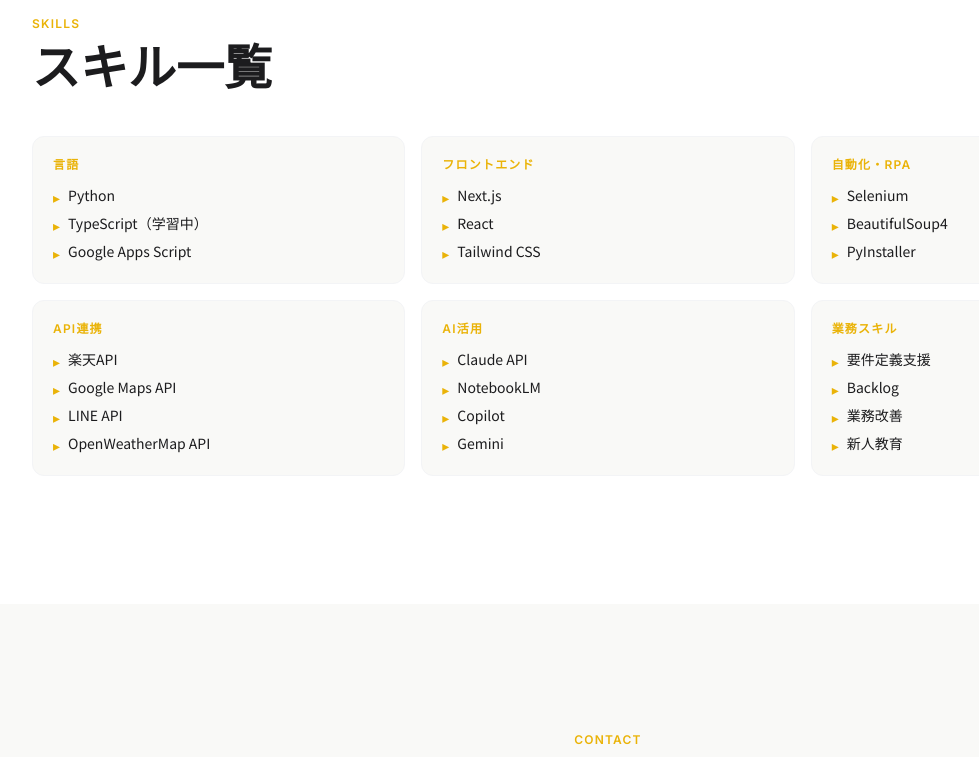
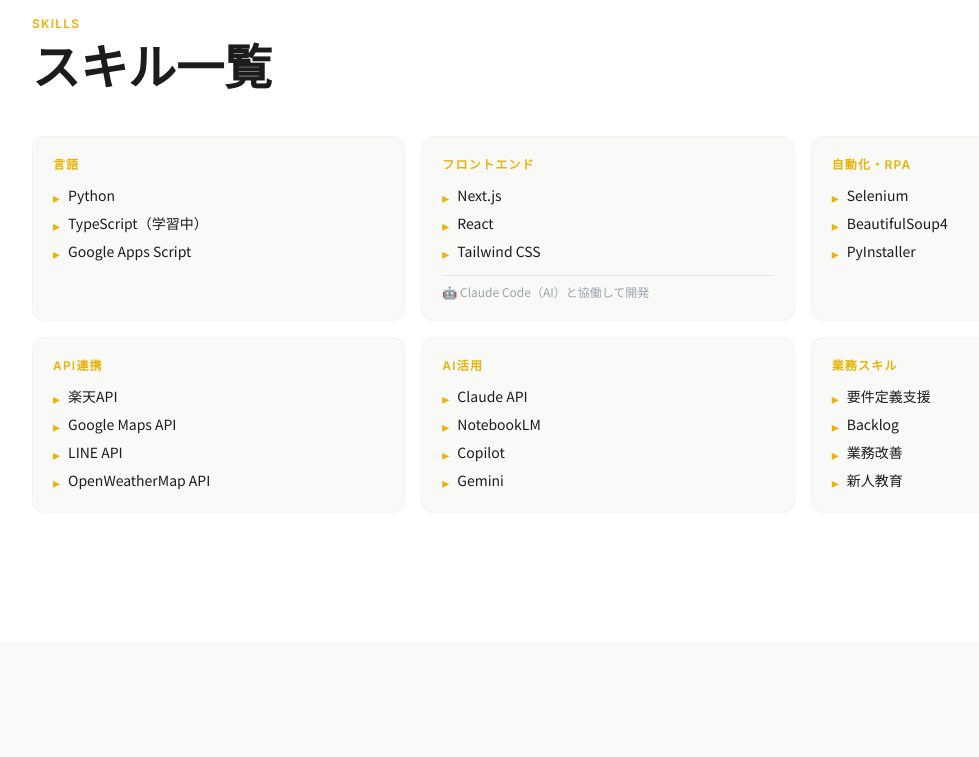
Before and after one commit to eriko-mahalo0917/eriko-furuichi-portfolio, a Next.js app: page / in a window 1280 px wide. Shown: the part 6500-7257 px from the top of the page, without its empty margins (32-1011 px from the left). Built offline with nearby package versions, Linux system fonts and the light colour scheme.

Commit message:
文言修正
Co-Authored-By: Claude Sonnet 4.6 <noreply@anthropic.com>

```diff
--- a/components/Skills.tsx
+++ b/components/Skills.tsx
@@ -10,6 +10,7 @@ import { motion, useInView } from "framer-motion";
 type SkillCategory = {
   category: string;   // カテゴリ名
   skills: string[];   // スキルの配列
+  note?: string;      // カード下部に表示する補足メモ（任意）
 };
 
 // スキルデータを定数として定義
@@ -21,6 +22,7 @@ const SKILL_CATEGORIES: SkillCategory[] = [
   {
     category: "フロントエンド",
     skills: ["Next.js", "React", "Tailwind CSS"],
+    note: "Claude Code（AI）と協働して開発",
   },
   {
     category: "自動化・RPA",
@@ -90,6 +92,13 @@ export default function Skills() {
                   </li>
                 ))}
               </ul>
+
+              {/* AI支援などの補足メモ（noteがある場合のみ表示） */}
+              {item.note && (
+                <p className="mt-3 text-xs text-gray-400 border-t border-gray-200 pt-2">
+                  🤖 {item.note}
+                </p>
+              )}
             </motion.div>
           ))}
         </div>
```
